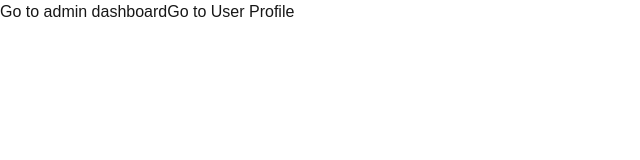
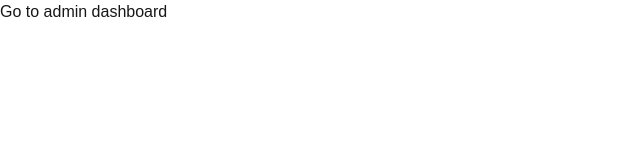
Before and after one commit to toufiq007/react_nextJs, a Next.js app: page / in a window 1280 px wide. Shown: the top 160 px of the page, without its empty margins (0-640 px from the left). Built offline with nearby package versions, Linux system fonts and the light colour scheme.

Commit message:
navigate programatically with useRouter hook in nextjs

```diff
--- /dev/null
+++ b/src/app/components/CustomLinkRouter.jsx
@@ -0,0 +1,14 @@
+"use client";
+import { useRouter } from "next/navigation";
+const CustomLinkRouter = () => {
+  const router = useRouter();
+  return (
+    <div>
+      <button onClick={() => router.push("/admin/dashboard")}>
+        Go to admin dashboard
+      </button>
+    </div>
+  );
+};
+
+export default CustomLinkRouter;
--- a/src/app/page.jsx
+++ b/src/app/page.jsx
@@ -1,11 +1,13 @@
 import CustomLink from "./components/CustomLink";
+import CustomLinkRouter from "./components/CustomLinkRouter";
 
 export default function Home() {
   return (
     <div className="grid grid-rows-[20px_1fr_20px] items-center justify-items-center min-h-screen p-8 pb-20 gap-16 sm:p-20 font-[family-name:var(--font-geist-sans)]">
       <main className="flex flex-col gap-8 row-start-2 items-center sm:items-start">
         {/* <h2>hello nextjs</h2> */}
-        <CustomLink/>
+        {/* <CustomLink/> */}
+        <CustomLinkRouter />
       </main>
     </div>
   );
```
